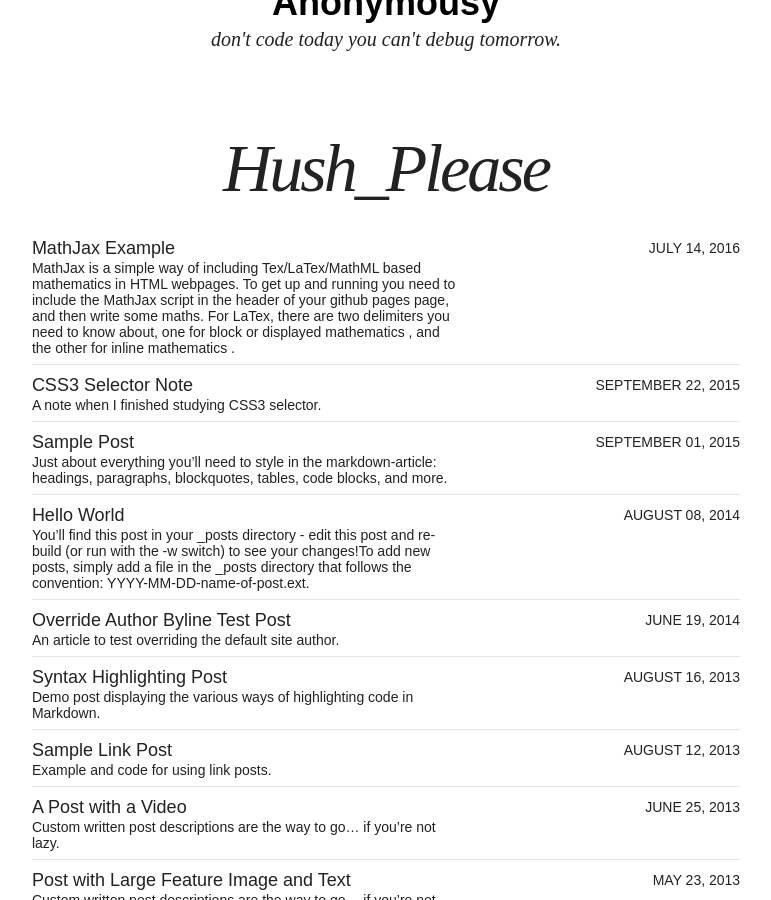
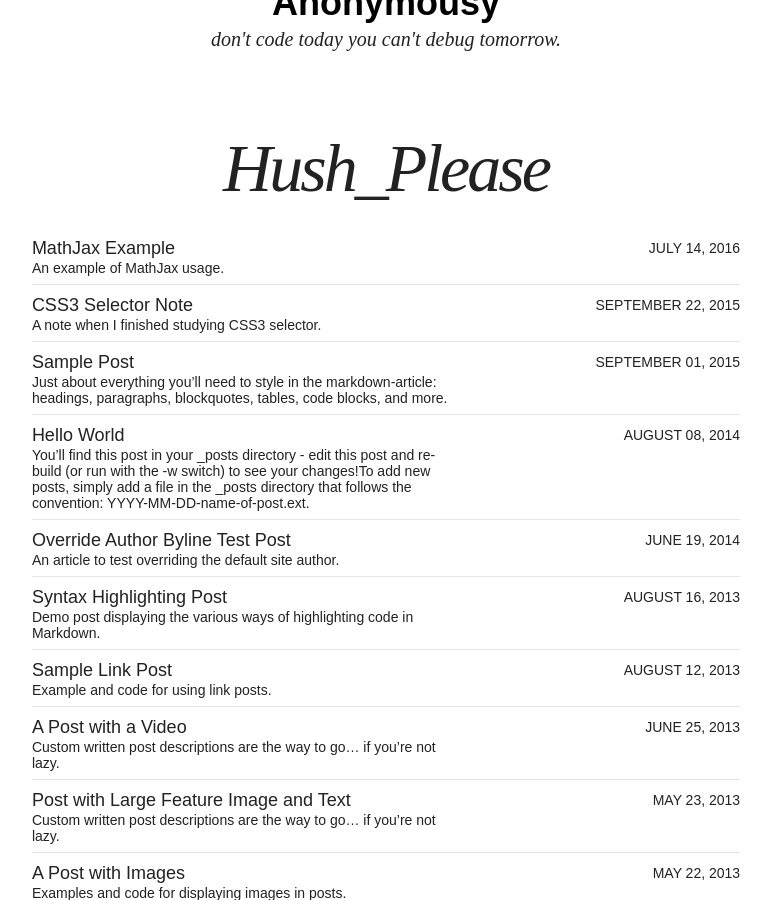
Before and after one commit to hushPlease/hushPlease.github.io, a Jekyll site: the page built from index.html, in a window 1280 px wide and 900 px high, scrolled down 344 px. Shown: the whole window, without its empty margins (254-1025 px from the left). Built offline with Jekyll 4.4.1, drawn with Linux system fonts in a browser that asks for light colours; nearby versions of some CDN libraries.

```diff
--- a/_posts/articles/2015-08-10-mathjax-example.md
+++ b/_posts/articles/2015-08-10-mathjax-example.md
@@ -3,7 +3,10 @@
 title: "MathJax Example"
 modified:
 categories: articles
-excerpt:
+excerpt: "An example of MathJax usage."
+author: hush_please
+share: true;
+comments: true;
 tags: [MathJax]
 image:
   feature:
```
